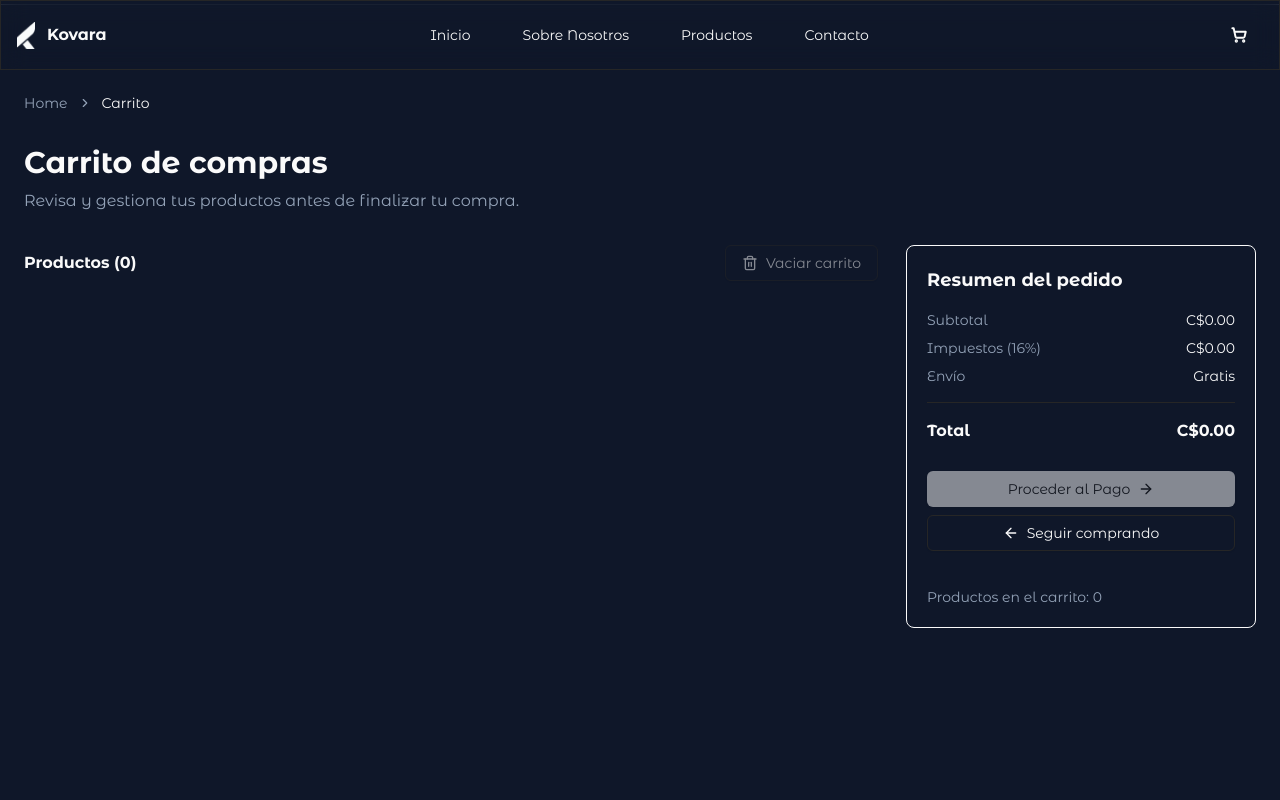
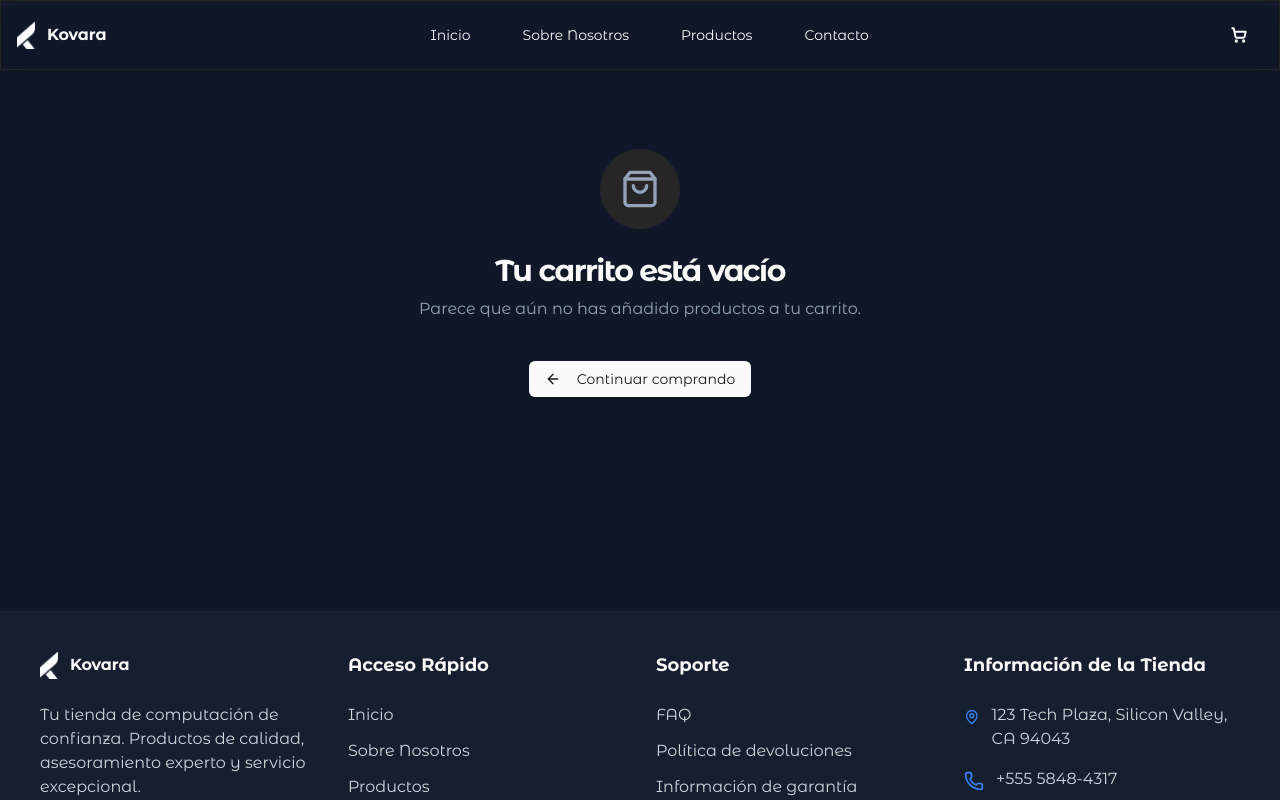
Before and after one commit to aaronportobanco/kovara-website, a Next.js app: page /cart-products in a window 1280 px wide. Shown: the top 800 px of the page. Built offline with nearby package versions, Linux system fonts and the light colour scheme.

Commit message:
Add EmptyCart component to enhance user experience when cart is empty

```diff
--- /dev/null
+++ b/src/app/cart-products/components/EmptyCart.jsx
@@ -0,0 +1,29 @@
+import Link from "next/link";
+import { Button } from "@/components/ui/button";
+import { ArrowLeft, ShoppingBag } from "lucide-react";
+
+const EmptyCart = () => {
+  return (
+    <div className="container px-4 py-16 pt-20 md:px-6">
+      <div className="flex flex-col items-center justify-center space-y-6 text-center">
+        <div className="flex h-20 w-20 items-center justify-center rounded-full bg-muted">
+          <ShoppingBag className="h-10 w-10 text-muted-foreground" />
+        </div>
+        <div className="space-y-2">
+          <h1 className="text-3xl font-bold tracking-tighter">Tu carrito está vacío</h1>
+          <p className="text-muted-foreground">
+            Parece que aún no has añadido productos a tu carrito.
+          </p>
+        </div>
+        <Link href="/products">
+          <Button className="mt-4">
+            <ArrowLeft className="mr-2 h-4 w-4" />
+            Continuar comprando
+          </Button>
+        </Link>
+      </div>
+    </div>
+  );
+};
+
+export default EmptyCart;
--- a/src/app/cart-products/page.jsx
+++ b/src/app/cart-products/page.jsx
@@ -3,12 +3,17 @@
 import BreadcrumbComp from "@/components/layout/BreadcrumbComp";
 import PageItem from "./components/PageItem";
 import Checkout from "./components/Checkout";
+import EmptyCart from "./components/EmptyCart"; // Nuevo import
 import { useCart } from "./context/cart-context";
 import { Button } from "@/components/ui/button";
 import { Trash2 } from "lucide-react";
 
 const CartPage = () => {
   const { cart, clearCart } = useCart(); // Obtener productos del carrito
+
+  if (cart.length === 0) {
+    return <EmptyCart />;
+  }
 
   return (
     <section className="flex flex-col p-6 md:px-6 gap-8 text-foreground bg-background">
@@ -22,9 +27,7 @@ const CartPage = () => {
         </p>
       </div>
 
-      {/* Layout principal: Items + Checkout */}
       <div className="flex flex-col lg:flex-row gap-7 w-full">
-        {/* Lista de productos */}
         <div className="flex flex-col gap-6 flex-1 w-full">
           <div className="flex items-center justify-between">
             <h2 className="text-base font-bold">
@@ -33,8 +36,8 @@ const CartPage = () => {
             <Button
               variant="outline"
               className="flex items-center gap-2"
-              onClick={clearCart} // Vaciar carrito
-              disabled={cart.length === 0} // Deshabilitado si el carrito está vacío
+              onClick={clearCart}
+              disabled={cart.length === 0}
             >
               <Trash2 className="w-4 h-4" />
               Vaciar carrito
@@ -45,7 +48,6 @@ const CartPage = () => {
           ))}
         </div>
 
-        {/* Checkout (Resumen de compra) */}
         <div className="w-full lg:w-[350px] shrink-0">
           <Checkout />
         </div>
```
